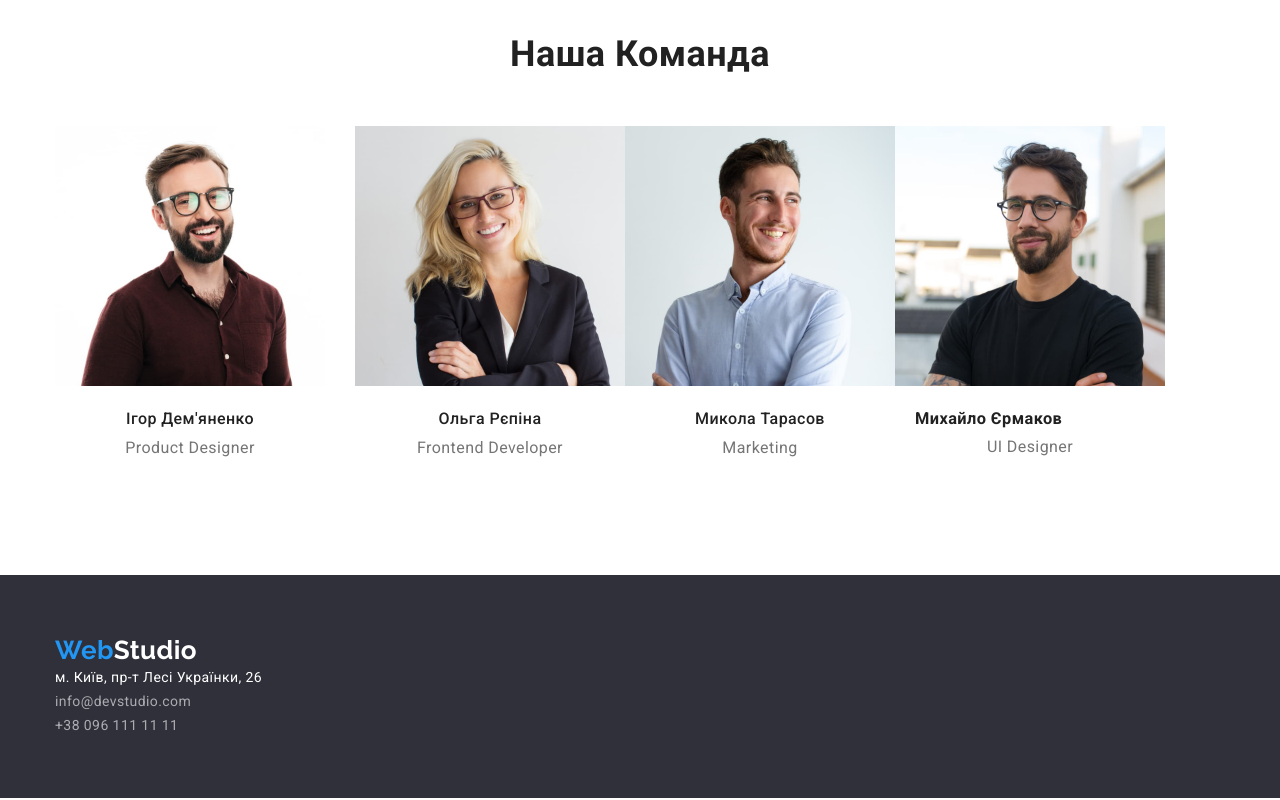
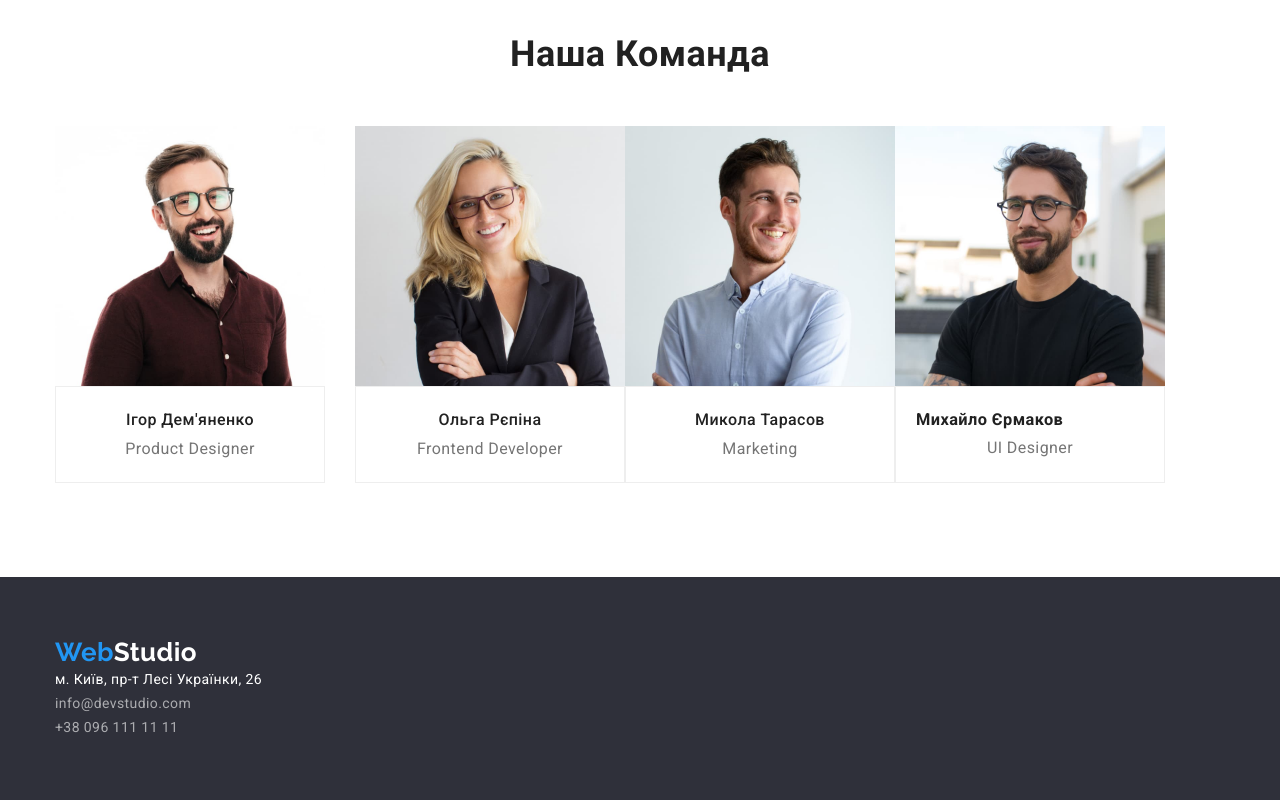
Before and after one commit to Dmytrotarn/goit-markup-hw-03, a plain HTML site: page index.html in a window 1280 px wide. Shown: the part 1326-2126 px from the top of the page. Drawn offline with nearby package versions, Linux system fonts and the light colour scheme.

Commit message:
Update styles.css

```diff
--- a/css/styles.css
+++ b/css/styles.css
@@ -309,6 +309,7 @@ body {
 
 .team-card {
     padding: 24px 20px;
+    border: 1px solid #EEEEEE;
 }
 
 .portfolio-item:nth-child(3n) {
```
